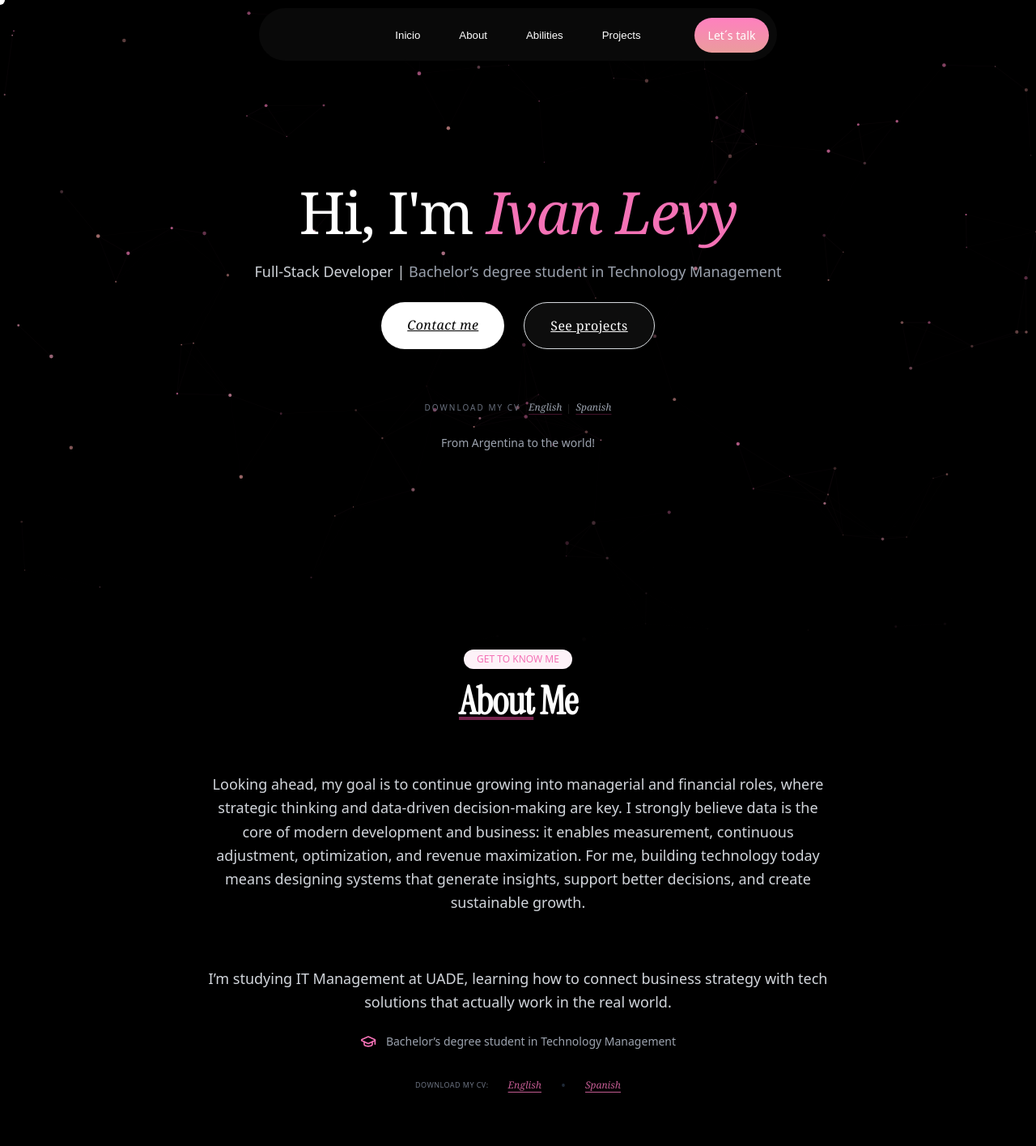
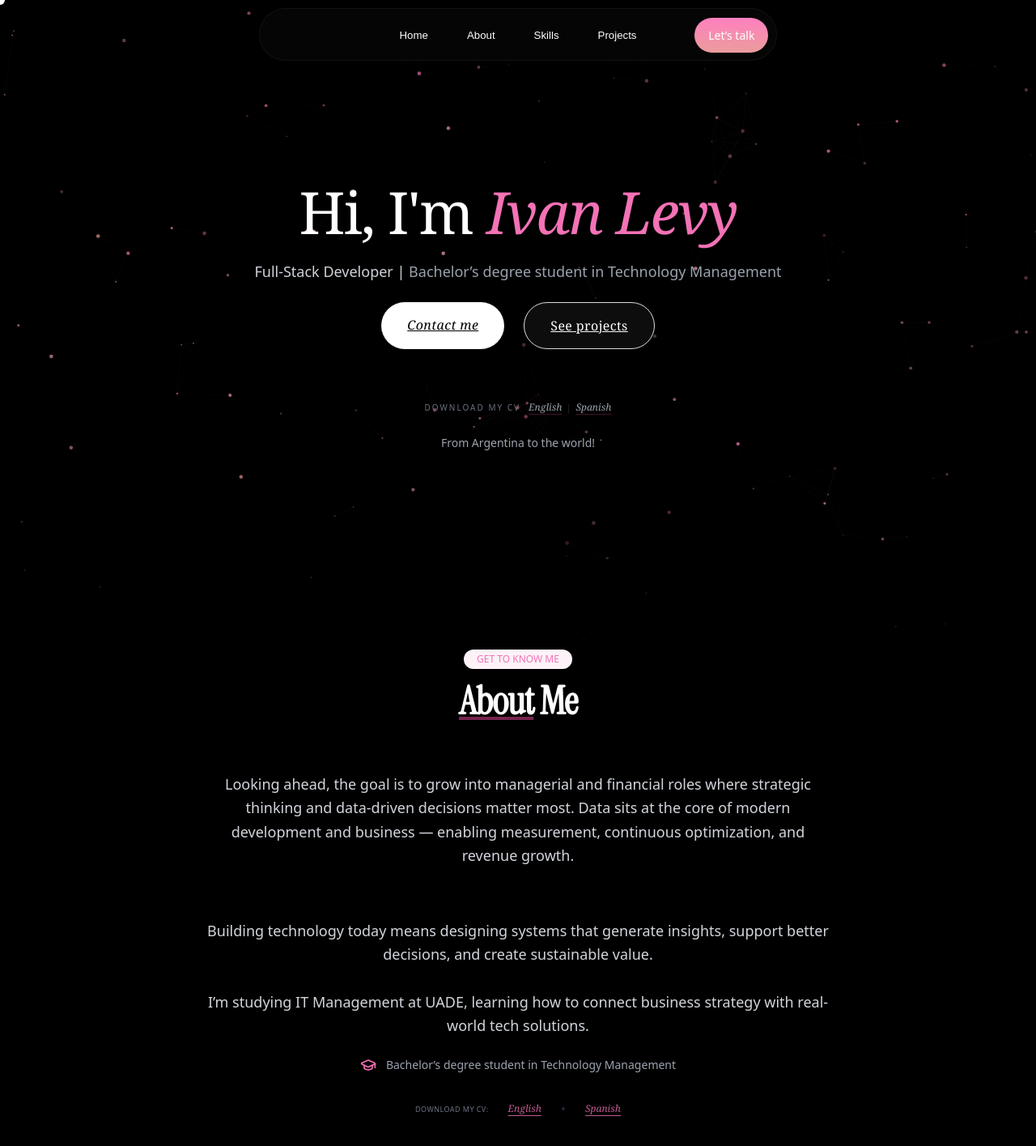
Before and after one commit to ivolevy/ivan-portfolio, a React (Vite) app: page / in a window 1280 px wide. Shown: the top 1415 px of the page at 81% size. Built offline with nearby package versions, Linux system fonts and the light colour scheme; a web font is replaced by a local one.

Commit message:
Apply glassmorphism to Nav and Footer

```diff
--- a/src/assets/styles/footer.css
+++ b/src/assets/styles/footer.css
@@ -1,6 +1,11 @@
 .footer {
     width: 98%;
-    background-color: var(--negro-mate);
+    background: rgba(9, 9, 9, 0.6);
+    backdrop-filter: blur(10px);
+    -webkit-backdrop-filter: blur(10px);
+    border: 1px solid rgba(255, 255, 255, 0.05);
+    border-bottom: none;
+    /* No border for the bottom edge as it touches the screen end */
     border-radius: 35px 35px 0px 0px;
     height: auto;
     box-shadow: 0px 8px 20px rgba(0, 0, 0, 0.5);
--- a/src/assets/styles/nav.css
+++ b/src/assets/styles/nav.css
@@ -15,7 +15,10 @@ nav {
   display: flex;
   justify-content: center;
   align-items: center;
-  background-color: var(--negro-mate);
+  background: rgba(9, 9, 9, 0.6);
+  backdrop-filter: blur(10px);
+  -webkit-backdrop-filter: blur(10px);
+  border: 1px solid rgba(255, 255, 255, 0.05);
   /* Fondo negro mate más oscuro */
   height: 65px;
   width: 100%;
@@ -161,7 +164,9 @@ nav ul li a:hover {
   width: 60%;
   height: 100vh;
   padding: 20% 0;
-  background: var(--negro-mate);
+  background: rgba(9, 9, 9, 0.8);
+  backdrop-filter: blur(15px);
+  -webkit-backdrop-filter: blur(15px);
   transition: all 0.5s ease-in;
   z-index: 2;
 }
--- a/src/components/About.jsx
+++ b/src/components/About.jsx
@@ -28,14 +28,14 @@ export const About = () => {
         </div>
 
         <div className="flex flex-col gap-12 mb-16 text-center">
-           <motion.div
+          <motion.div
             initial={{ opacity: 0, y: 20 }}
             whileInView={{ opacity: 1, y: 0 }}
             transition={{ duration: 0.5, delay: 0.2 }}
             viewport={{ once: true, amount: 0.3 }}
           >
               <p className="text-gray-300 leading-relaxed text-lg max-w-3xl mx-auto">
-                Looking ahead, my goal is to continue growing into managerial and financial roles, where strategic thinking and data-driven decision-making are key. I strongly believe data is the core of modern development and business: it enables measurement, continuous adjustment, optimization, and revenue maximization. For me, building technology today means designing systems that generate insights, support better decisions, and create sustainable growth.
+                Looking ahead, the goal is to grow into managerial and financial roles where strategic thinking and data-driven decisions matter most. Data sits at the core of modern development and business — enabling measurement, continuous optimization, and revenue growth.
               </p>
           </motion.div>
 
@@ -46,7 +46,9 @@ export const About = () => {
             viewport={{ once: true, amount: 0.3 }}
           >
               <p className="text-gray-300 leading-relaxed text-lg mb-6 max-w-3xl mx-auto">
-                I’m studying IT Management at UADE, learning how to connect business strategy with tech solutions that actually work in the real world.
+                Building technology today means designing systems that generate insights, support better decisions, and create sustainable value.
+                <br /><br />
+                I’m studying IT Management at UADE, learning how to connect business strategy with real-world tech solutions.
               </p>
               <div className="flex flex-col items-center gap-4">
                 <div className="flex items-center justify-center space-x-3 text-gray-400 text-sm">
--- a/src/components/Contact.jsx
+++ b/src/components/Contact.jsx
@@ -68,7 +68,7 @@ export const Contact = () => {
           </h3>
 
           <p className="text-gray-400 mb-8 max-w-md text-lg font-light">
-            I'm always open to discussing new projects, creative ideas or opportunities to be part of your visions.
+            I'm always open to discussing new projects, creative ideas or opportunities to collaborate.
           </p>
 
           <div className="space-y-6 mb-8">
--- a/src/components/Nav.jsx
+++ b/src/components/Nav.jsx
@@ -3,13 +3,13 @@ import "../assets/styles/nav.css";
 import "../assets/styles/contact.css";
 
 const menuItems = [
-  { id: "hero", label: "Inicio", title: "Inicio" },
+  { id: "hero", label: "Home", title: "Home" },
   { id: "about", label: "About", title: "About me" },
-  { id: "skills", label: "Abilities", title: "What i can do" },
+  { id: "skills", label: "Skills", title: "What i can do" },
   { id: "projects", label: "Projects", title: "Recent projects" },
 ];
 
-const contactItem = { id: "contact", label: "Let´s talk", title: "Let´s work together", className: "navButton" };
+const contactItem = { id: "contact", label: "Let’s talk", title: "Let’s work together", className: "navButton" };
 
 export const NavComponent = () => {
   const [isMenuOpen, setIsMenuOpen] = useState(false);
--- a/src/components/Projects.jsx
+++ b/src/components/Projects.jsx
@@ -85,7 +85,7 @@ export const Projects = () => {
             transition={{ duration: 0.5, delay: 0.1 }}
             viewport={{ once: true }}
           >
-            See how i help a business cut costs and increase revenue.
+            See how i help a businesses cut costs and increase revenue.
           </motion.p>
         </div>
 
```
